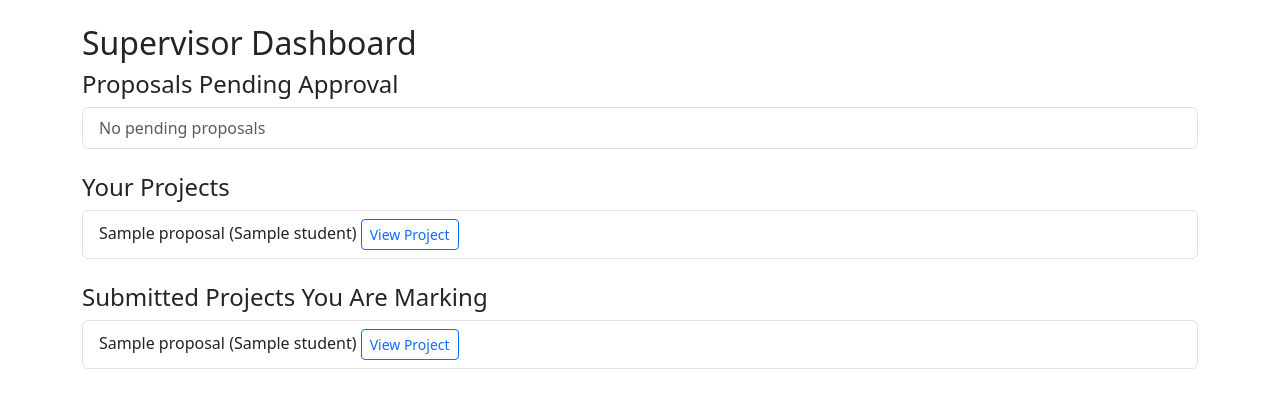
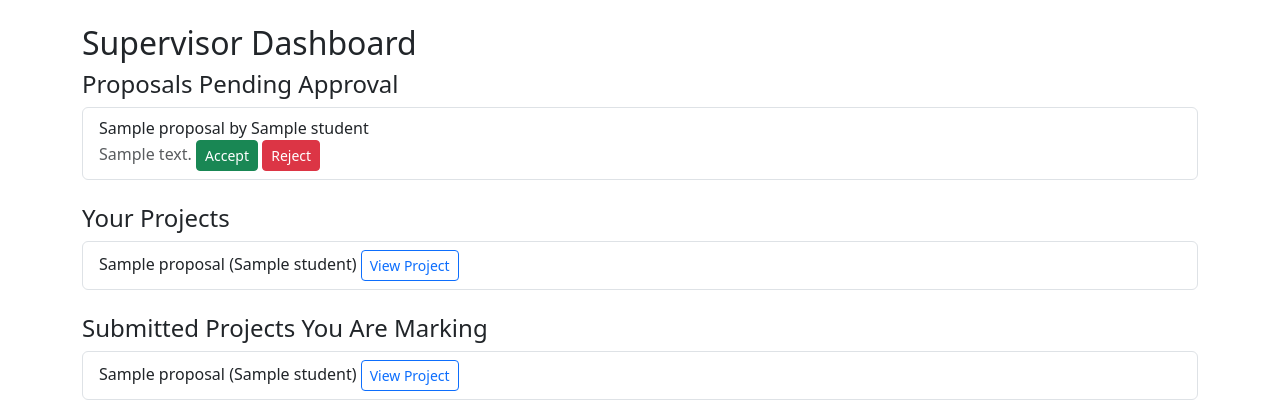
Before and after one commit to TechyByte/ECMM427, a Flask app: template templates/home_supervisor.html in a window 1280 px wide. Shown: the part 56-476 px from the top of the page. Run offline with Flask 3, Linux system fonts and the light colour scheme; tables that the repository leaves empty hold one stand-in row (values such as "Sample post"); the template is opened without the code that fills it: values that come from a table or form of the project are taken from there, most other values are stand-ins (such as "Sample title", 1, 10 or a date in 2020).

Commit message:
bug fix and UX improvements

```diff
--- a/models/Proposal.py
+++ b/models/Proposal.py
@@ -11,9 +11,9 @@ from exceptions import InvalidStudent, InvalidSupervisor, MaxProposalsReachedErr
 from enum import Enum
 
 class ProposalStatus(Enum):
-    PENDING = 'pending'
-    ACCEPTED = 'accepted'
-    REJECTED = 'rejected'
+    PENDING = 'Pending'
+    ACCEPTED = 'Accepted'
+    REJECTED = 'Rejected'
 
 class Proposal(db.Model):
     __tablename__ = 'proposal'
@@ -38,9 +38,9 @@ class Proposal(db.Model):
     @validates('student')
     def validate_student(self, key, user):
         if user.is_supervisor:
-            raise InvalidStudent("Received Supervisor")
+            raise InvalidStudent("Received Supervisor, Expected Student")
         if user.is_admin:
-            raise InvalidStudent("Received Admin")
+            raise InvalidStudent("Received Admin, Expected Student")
         return user
 
     @validates('supervisor')
--- a/routes/user.py
+++ b/routes/user.py
@@ -19,10 +19,10 @@ def home():
 
     elif user.is_supervisor:
         # Supervisor view
-        proposals = Proposal.query.filter_by(supervisor_id=user.id).all()
+        pending_proposals = [p for p in Proposal.query.filter_by(supervisor_id=user.id).all() if p.status == ProposalStatus.PENDING]
         projects = Project.query.filter_by(supervisor_id=user.id).all()
         marking_projects = [pm.project for pm in ProjectMark.query.filter_by(marker_id=user.id).all() if pm.project.is_submitted]
-        return render_template("home_supervisor.html", proposals=proposals, projects=projects, marking_projects=marking_projects)
+        return render_template("home_supervisor.html", pending_proposals=pending_proposals, projects=projects, marking_projects=marking_projects)
 
     else:
         # Student view
--- a/templates/base.html
+++ b/templates/base.html
@@ -48,7 +48,7 @@
 
 
 		  <li class="nav-item">
-            <a class="nav-link" href="{{ url_for('auth.logout') }}">Logout</a>
+             <a class="nav-link" title="{{ current_user.email }} {{ "supervisor" if current_user.is_supervisor else "-" }}{{ "admin" if current_user.is_admin else "-" }}" href="{{ url_for('auth.logout') }}{{ "student" if not current_user.is_admin and not current_user.is_supervisor else "-" }}">Logout</a>
 		  </li>
 		{% endif %}
 	  </ul>
--- a/templates/home_student.html
+++ b/templates/home_student.html
@@ -35,7 +35,7 @@
             <td>{{ proposal.title }}</td>
             <td>{{ proposal.description }}</td>
             <td>{{ proposal.supervisor.name if proposal.supervisor else 'Not Assigned' }}</td>
-            <td>{{ proposal.status }}</td>
+            <td>{{ proposal.status.value }}</td>
             <td>
               <form method="post" action="{{ url_for('proposal.withdraw_proposal', proposal_id=proposal.id) }}" style="display:inline;">
                 <button type="submit" class="btn btn-danger btn-sm" onclick="return confirm('Are you sure you want to withdraw this proposal?');">Withdraw</button>
@@ -63,7 +63,6 @@
           <th>Title</th>
           <th>Description</th>
           <th>Supervisor</th>
-          <th>Status</th>
         </tr>
       </thead>
       <tbody>
@@ -72,7 +71,6 @@
             <td>{{ proposal.title }}</td>
             <td>{{ proposal.description }}</td>
             <td>{{ proposal.supervisor.name if proposal.supervisor else 'Not Assigned' }}</td>
-            <td>{{ proposal.status }}</td>
           </tr>
         {% endfor %}
       </tbody>
--- a/templates/home_supervisor.html
+++ b/templates/home_supervisor.html
@@ -5,7 +5,7 @@
 
 <h4>Proposals Pending Approval</h4>
 <ul class="list-group mb-4">
-  {% for p in proposals if p.status.value == 'pending' %}
+  {% for p in pending_proposals %}
     <li class="list-group-item">
       {{ p.title }} by {{ p.student.name }}<br>
       <span class="text-muted">{{ p.description }}</span>
```
Also changed, not shown: models/Project.py (+4 -4 lines), routes/proposal.py (+3 -5 lines).
